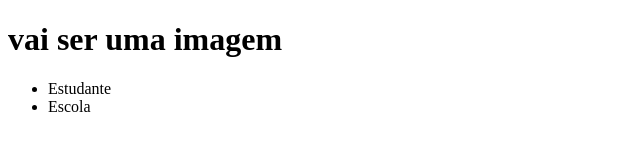
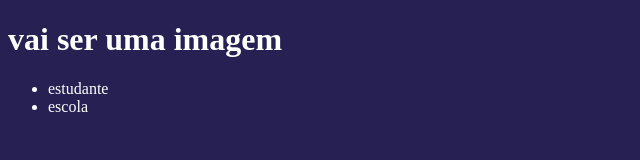
Before and after one commit to nataliadzoba1/programa-o, a plain HTML site: page index.html in a window 1280 px wide. Shown: the whole page, without its empty margins (0-640 px from the left). Drawn offline with Linux system fonts and the light colour scheme.

Commit message:
Add files via upload

```diff
--- a/index.html
+++ b/index.html
@@ -8,11 +8,11 @@
     <link rel="stylesheet" href="style.css">
 </head>
 <body>
-  <h1>vai ser uma imagem</h1>
-  <ul>
-       <li>Estudante</li>
-       <li>Escola</li>
-  </ul>
+   <h1>vai ser uma imagem</h1>
+   <ul>
+       <li>estudante</li>
+       <li>escola</li>
+   </ul>
 
 </body>
 </html>
--- a/style.css
+++ b/style.css
@@ -0,0 +1,13 @@
+1 header{
+    background-color: rgb(38, 33, 82);
+    color: rgb(255, 255, 255);
+}
+body{
+    background-color: rgb(38, 33, 82);
+    color: rgb(255, 255, 255);
+
+}
+.cabecalho-imagens{
+    width: 20%;
+
+}
```
Also changed, not shown: estatisticas.png (added), 2 other files.
